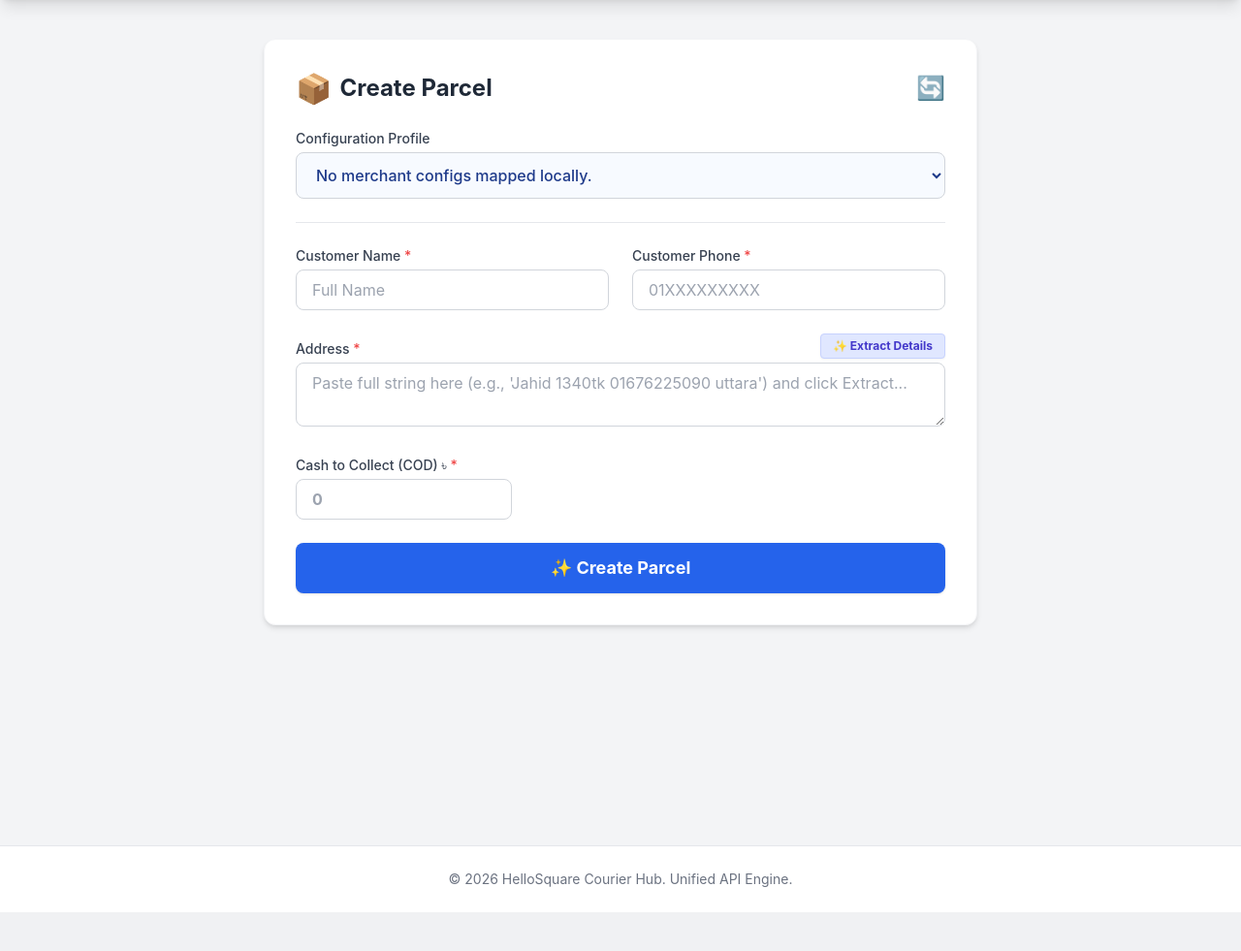
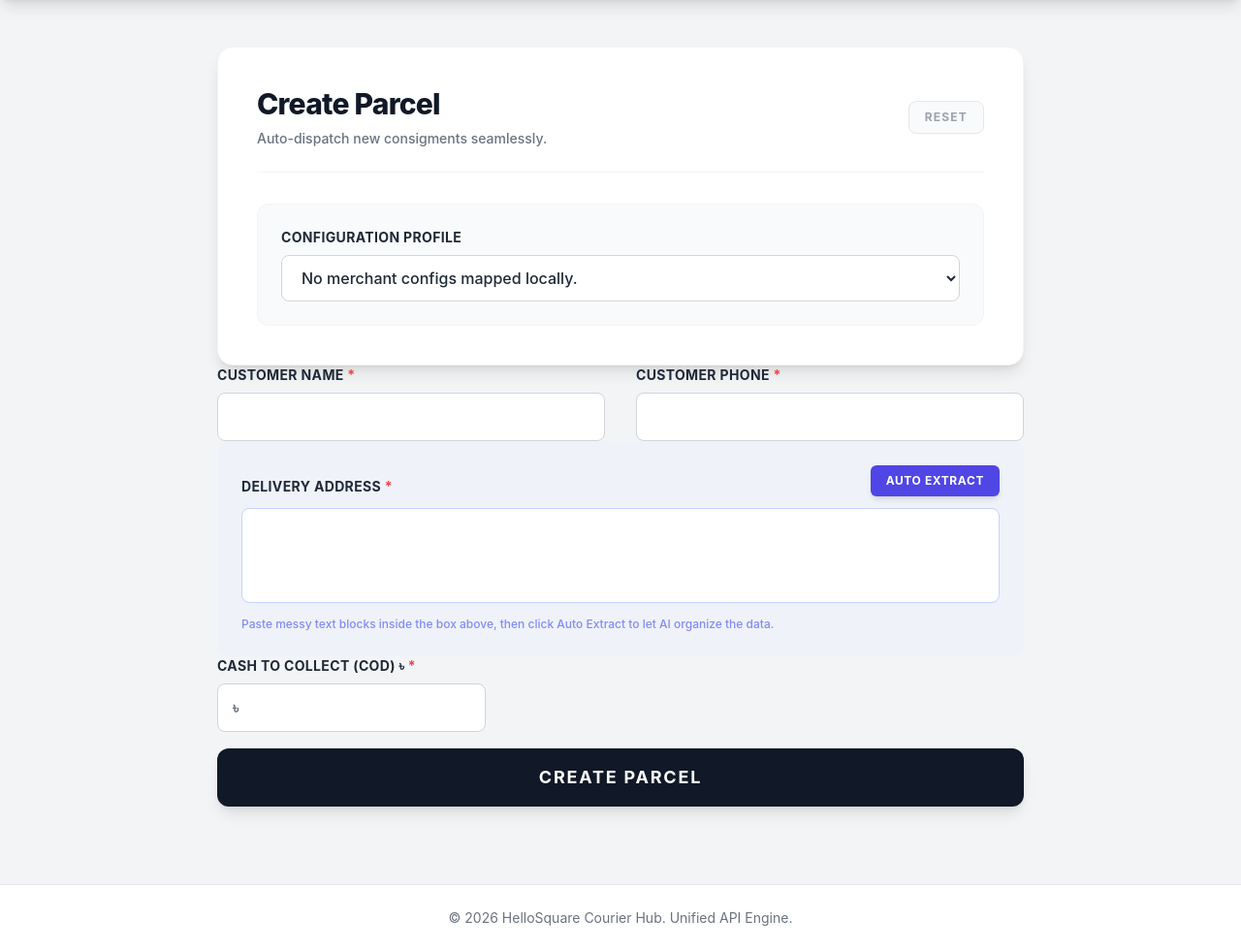
Before and after one commit to Jahid15/hscourierhub, a FastAPI app: template app/templates/parcel_entry.html in a window 1280 px wide. Shown: the part 64-1045 px from the top of the page at 97% size. Before the commit the page ends 1005 px from the top, so only its background shows below. Run offline with FastAPI, Linux system fonts and the light colour scheme; the template is opened without the code that fills it, so the values that code supplies are empty; some libraries are stand-ins or nearby versions.

Commit message:
feat(ui): strictly revert dynamic frontend city/zone resolving dropdowns per merchant requirement and radically overhaul css aesthetics by stripping emojis, normalizing placeholders, and leveraging crisp tailwind borders for a premium enterprise data-entry experience

```diff
--- a/app/static/js/parcel_entry.js
+++ b/app/static/js/parcel_entry.js
@@ -101,8 +101,6 @@ document.addEventListener('DOMContentLoaded', () => {
                     if (extracted.cod_amount) document.getElementById('cod_amount').value = extracted.cod_amount;
                     if (extracted.address) {
                         addressInput.value = extracted.address;
-                        // Fire auto-mapper silently
-                        triggerSilentAutoMap(extracted.address);
                     }
 
                 } else {
@@ -118,88 +116,6 @@ document.addEventListener('DOMContentLoaded', () => {
         });
     }
 
-    // Auto-Mapper Protocol
-    async function triggerSilentAutoMap(addressString) {
-        const courier = courierInput.value.toLowerCase();
-        if(courier !== 'carrybee') return;
-
-        try {
-            const resp = await fetch('/api/v1/locations/auto-map', {
-                method: 'POST',
-                headers: { 'Content-Type': 'application/json' },
-                body: JSON.stringify({ courier: courier, address: addressString })
-            });
-            const dat = await resp.json();
-            if(dat.success) {
-                // Ensure City dropdown matches output
-                const cSelect = document.getElementById('city_id');
-                if(cSelect && dat.city_id) {
-                    cSelect.value = dat.city_id;
-                    await handleCityChange(cSelect.value, courier);
-
-                    const zSelect = document.getElementById('zone_id');
-                    if(zSelect && dat.zone_id) {
-                        zSelect.value = dat.zone_id;
-                    }
-                }
-            }
-        } catch(e) { console.error("Auto mapper failed silently:", e); }
-    }
-
-    // Address Box manually typed trigger
-    if (addressInput) {
-        let addrTimeout;
-        addressInput.addEventListener('input', () => {
-            clearTimeout(addrTimeout);
-            addrTimeout = setTimeout(() => {
-                const text = addressInput.value.trim();
-                if (text.length > 5) triggerSilentAutoMap(text);
-            }, 1000);
-        });
-    }
-
-    // Location API Logic
-    async function loadCities(courierStr) {
-        const citySelect = document.getElementById('city_id');
-        const zoneSelect = document.getElementById('zone_id');
-        citySelect.innerHTML = '<option value="">Loading Cities...</option>';
-        citySelect.disabled = true;
-        zoneSelect.innerHTML = '<option value="">Select City First...</option>';
-        zoneSelect.disabled = true;
-
-        try {
-            const res = await fetch(`/api/v1/locations/cities?courier=${courierStr}`);
-            const data = await res.json();
-            if(data.length > 0) {
-                citySelect.innerHTML = '<option value="">-- Choose City --</option>';
-                data.forEach(c => {
-                    citySelect.innerHTML += `<option value="${c.id}">${c.name}</option>`;
-                });
-                citySelect.disabled = false;
-            }
-        } catch(e) {}
-    }
-
-    async function handleCityChange(cityId, courierStr) {
-        const zoneSelect = document.getElementById('zone_id');
-        zoneSelect.innerHTML = '<option value="">Loading Zones...</option>';
-        zoneSelect.disabled = true;
-
-        try {
-            const res = await fetch(`/api/v1/locations/zones?courier=${courierStr}&city_id=${cityId}`);
-            const data = await res.json();
-            zoneSelect.innerHTML = '<option value="">-- Choose Zone --</option>';
-            data.forEach(z => {
-                zoneSelect.innerHTML += `<option value="${z.id}">${z.name}</option>`;
-            });
-            zoneSelect.disabled = false;
-        } catch(e) {}
-    }
-
-    document.getElementById('city_id').addEventListener('change', (e) => {
-        handleCityChange(e.target.value, courierInput.value.toLowerCase());
-    });
-
     // Handle Dynamic Routing Selection Change
     namespaceSelect.addEventListener('change', async () => {
         const id = namespaceSelect.value;
@@ -208,22 +124,12 @@ document.addEventListener('DOMContentLoaded', () => {
         if(!seq) {
             courierInput.value = '';
             businessInput.value = '';
-            document.getElementById('locationGrid').classList.add('hidden');
             return;
         }
 
         const courier = seq.courier;
         courierInput.value = courier;
         businessInput.value = seq.business_name;
-
-        if (courier.toLowerCase() === 'carrybee') {
-            document.getElementById('locationGrid').classList.remove('hidden');
-            loadCities(courier.toLowerCase());
-        } else {
-            document.getElementById('locationGrid').classList.add('hidden');
-            document.getElementById('city_id').removeAttribute('required');
-            document.getElementById('zone_id').removeAttribute('required');
-        }
     });
 
     // Form Submit
--- a/app/templates/parcel_entry.html
+++ b/app/templates/parcel_entry.html
@@ -2,102 +2,94 @@
 {% block title %}{{ title }}{% endblock %}
 
 {% block content %}
-<div class="max-w-3xl mx-auto p-4 mt-6">
-    <div class="bg-white p-8 rounded-xl shadow-md border border-gray-100">
-        <h1 class="text-2xl font-bold text-gray-800 mb-6 flex items-center justify-between">
-            <span class="flex items-center"><span class="text-3xl mr-2">📦</span> Create Parcel</span>
-            <button type="button" class="text-gray-400 hover:text-gray-700 transition" title="Clear Form" onclick="document.getElementById('parcelForm').reset()">
-                <span>🔄</span>
+<div class="max-w-4xl mx-auto p-4 sm:p-6 lg:p-8 mt-4">
+    <div class="bg-white p-6 sm:p-10 rounded-2xl shadow-lg border border-gray-100">
+        <div class="flex items-center justify-between border-b border-gray-100 pb-6 mb-8">
+            <div>
+                <h1 class="text-2xl sm:text-3xl font-extrabold text-gray-900 tracking-tight">Create Parcel</h1>
+                <p class="text-sm text-gray-500 mt-2 font-medium">Auto-dispatch new consigments seamlessly.</p>
+            </div>
+            <button type="button" class="text-gray-400 hover:text-indigo-600 transition-colors uppercase text-xs font-bold tracking-widest bg-gray-50 px-4 py-2 rounded-lg border border-gray-200" title="Clear Form" onclick="document.getElementById('parcelForm').reset()">
+                Reset
             </button>
-        </h1>
+        </div>
 
-        <form id="parcelForm" class="space-y-6">
-            <div class="mb-6">
-                <label class="block text-sm font-medium text-gray-700 mb-1">Configuration Profile</label>
-                <select id="business_namespace" name="business_namespace" required class="w-full px-4 py-3 border border-gray-300 rounded-lg focus:ring-2 focus:ring-blue-500 outline-none bg-blue-50/50 cursor-pointer font-medium text-blue-900 border-blue-200">
+        <form id="parcelForm" class="space-y-8">
+            <div class="bg-gray-50 p-6 rounded-xl border border-gray-100">
+                <label class="block text-sm font-bold text-gray-800 mb-2 uppercase tracking-wide">Configuration Profile</label>
+                <select id="business_namespace" name="business_namespace" required class="w-full px-4 py-3 border border-gray-300 rounded-lg focus:ring-2 focus:ring-indigo-500 focus:border-indigo-500 outline-none bg-white font-medium text-gray-800 transition-shadow">
                     <option value="">Loading dynamic profiles...</option>
                 </select>
                 <input type="hidden" id="courier" name="courier" value="">
                 <input type="hidden" id="business" name="business" value="">
             </div>
 
-            <hr class="border-gray-200">
+            </div>
 
-            <div class="grid grid-cols-1 md:grid-cols-2 gap-6">
+            <div class="grid grid-cols-1 md:grid-cols-2 gap-8">
                 <div>
-                    <label class="block text-sm font-medium text-gray-700 mb-1">Customer Name <span class="text-red-500">*</span></label>
-                    <input type="text" id="recipient_name" name="recipient_name" required placeholder="Full Name"
-                        class="w-full px-4 py-2 border border-gray-300 rounded-lg focus:ring-2 focus:ring-blue-500 outline-none">
+                    <label class="block text-sm font-bold text-gray-800 mb-2 uppercase tracking-wide">Customer Name <span class="text-red-500">*</span></label>
+                    <input type="text" id="recipient_name" name="recipient_name" required
+                        class="w-full px-4 py-3 border border-gray-300 rounded-lg focus:ring-2 focus:ring-indigo-500 focus:border-indigo-500 outline-none bg-white text-gray-900 transition-shadow font-medium">
                 </div>
                 <div>
-                    <label class="block text-sm font-medium text-gray-700 mb-1">Customer Phone <span class="text-red-500">*</span></label>
-                    <input type="tel" id="recipient_phone" name="recipient_phone" required placeholder="01XXXXXXXXX"
-                        class="w-full px-4 py-2 border border-gray-300 rounded-lg focus:ring-2 focus:ring-blue-500 outline-none">
-                    <!-- Mini fraud check hook -->
+                    <label class="block text-sm font-bold text-gray-800 mb-2 uppercase tracking-wide">Customer Phone <span class="text-red-500">*</span></label>
+                    <input type="tel" id="recipient_phone" name="recipient_phone" required
+                        class="w-full px-4 py-3 border border-gray-300 rounded-lg focus:ring-2 focus:ring-indigo-500 focus:border-indigo-500 outline-none bg-white text-gray-900 transition-shadow font-medium">
                     <p id="miniFraudResult" class="text-xs mt-1 text-gray-500 hidden cursor-pointer hover:underline"></p>
                 </div>
             </div>
 
-            <div>
-                <div class="flex justify-between items-end mb-1">
-                    <label class="block text-sm font-medium text-gray-700">Address <span class="text-red-500">*</span></label>
-                    <button type="button" id="aiExtractBtn" class="bg-indigo-100 hover:bg-indigo-200 text-indigo-700 font-bold text-xs px-3 py-1 rounded border border-indigo-200 transition-colors flex items-center shadow-sm">
-                        <span>✨ Extract Details</span>
-                        <div id="aiExtractLoader" class="hidden spinner ml-2" style="width: 12px; height: 12px; border-color: rgba(67, 56, 202, 0.3); border-top-color: #4338ca;"></div>
+            <div class="bg-indigo-50/50 p-6 rounded-xl border border-indigo-50">
+                <div class="flex justify-between items-end mb-3">
+                    <label class="block text-sm font-bold text-gray-800 uppercase tracking-wide">Delivery Address <span class="text-red-500">*</span></label>
+                    <button type="button" id="aiExtractBtn" class="bg-indigo-600 hover:bg-indigo-700 text-white font-bold text-xs uppercase tracking-wider px-4 py-2 rounded-md transition-colors flex items-center shadow-md">
+                        <span>Auto Extract</span>
+                        <div id="aiExtractLoader" class="hidden spinner ml-2" style="width: 12px; height: 12px; border-color: rgba(255, 255, 255, 0.3); border-top-color: #fff;"></div>
                     </button>
                 </div>
-                <textarea id="recipient_address" name="recipient_address" required rows="2" placeholder="Paste full string here (e.g., 'Jahid 1340tk 01676225090 uttara') and click Extract..."
-                    class="w-full px-4 py-2 border border-gray-300 rounded-lg focus:ring-2 focus:ring-blue-500 outline-none"></textarea>
+                <textarea id="recipient_address" name="recipient_address" required rows="3"
+                    class="w-full px-4 py-3 border border-indigo-200 rounded-lg focus:ring-2 focus:ring-indigo-500 focus:border-indigo-500 outline-none text-gray-900 transition-shadow resize-none"></textarea>
+                <p class="text-xs text-indigo-400 mt-2 font-medium">Paste messy text blocks inside the box above, then click Auto Extract to let AI organize the data.</p>
             </div>
 
-            <!-- Dynamic Physical Location Nodes -->
-            <div id="locationGrid" class="grid grid-cols-1 md:grid-cols-2 gap-6 hidden">
-                <div class="relative">
-                    <label class="block text-sm font-medium text-gray-700 mb-1">Destination City <span class="text-red-500">*</span></label>
-                    <select id="city_id" name="city_id" required class="w-full px-4 py-2 border border-gray-300 rounded-lg focus:ring-2 focus:ring-indigo-500 outline-none text-gray-800 disabled:bg-gray-100 disabled:text-gray-400 transition-colors">
-                        <option value="">Awaiting Courier Logic...</option>
-                    </select>
-                </div>
-                <div class="relative">
-                    <label class="block text-sm font-medium text-gray-700 mb-1">Destination Zone <span class="text-red-500">*</span></label>
-                    <select id="zone_id" name="zone_id" required class="w-full px-4 py-2 border border-gray-300 rounded-lg focus:ring-2 focus:ring-indigo-500 outline-none text-gray-800 disabled:bg-gray-100 disabled:text-gray-400 transition-colors">
-                        <option value="">Select City First...</option>
-                    </select>
+            <div>
+                <label class="block text-sm font-bold text-gray-800 mb-2 uppercase tracking-wide">Cash to Collect (COD) ৳ <span class="text-red-500">*</span></label>
+                <div class="relative w-full md:w-1/3">
+                    <div class="absolute inset-y-0 left-0 pl-4 flex items-center pointer-events-none">
+                        <span class="text-gray-500 font-bold">৳</span>
+                    </div>
+                    <input type="number" id="cod_amount" name="cod_amount" required min="0"
+                        class="w-full pl-8 pr-4 py-3 border border-gray-300 rounded-lg focus:ring-2 focus:ring-indigo-500 focus:border-indigo-500 outline-none font-bold text-gray-900 transition-shadow">
                 </div>
             </div>
 
-            <div>
-                <label class="block text-sm font-medium text-gray-700 mb-1">Cash to Collect (COD) ৳ <span class="text-red-500">*</span></label>
-                <input type="number" id="cod_amount" name="cod_amount" required min="0" placeholder="0"
-                    class="w-full md:w-1/3 px-4 py-2 border border-gray-300 rounded-lg focus:ring-2 focus:ring-blue-500 outline-none font-bold text-gray-800">
+            <div class="pt-4 border-t border-gray-100">
+                <button type="submit" id="submitBtn"
+                    class="w-full bg-gray-900 hover:bg-black text-white px-6 py-4 rounded-xl font-bold text-lg uppercase tracking-widest transition-all flex justify-center items-center shadow-lg hover:shadow-xl">
+                    <span>Create Parcel</span>
+                    <div id="submitLoader" class="hidden spinner self ml-3"></div>
+                </button>
             </div>
-
-            <button type="submit" id="submitBtn"
-                class="w-full bg-blue-600 hover:bg-blue-700 text-white px-6 py-3 rounded-lg font-bold text-lg transition flex justify-center items-center shadow">
-                <span>✨ Create Parcel</span>
-                <div id="submitLoader" class="hidden spinner self ml-2"></div>
-            </button>
         </form>
 
-        <div id="resultArea" class="hidden mt-6">
-            <div id="successBox" class="bg-green-50 border border-green-200 text-green-800 p-4 rounded-lg hidden">
+        <div id="resultArea" class="hidden mt-8">
+            <div id="successBox" class="bg-green-50 border border-green-200 text-green-900 p-6 rounded-xl hidden">
                 <div class="flex items-start">
-                    <span class="text-2xl mr-3">✅</span>
                     <div>
-                        <h3 class="font-bold text-lg mb-1">Parcel Created Successfully!</h3>
-                        <p class="mb-1"><strong>Merchant ID:</strong> <span id="resMerchantId"></span></p>
-                        <p class="mb-1"><strong>Consignment:</strong> <span id="resConsignment"></span></p>
-                        <p id="resDeliveryFee" class="text-sm text-green-700 font-medium"></p>
+                        <h3 class="font-extrabold text-xl mb-3 tracking-tight">Parcel Successfully Dispatched</h3>
+                        <p class="mb-2 text-sm"><strong>Merchant ID:</strong> <span class="font-mono bg-white px-2 py-1 rounded shadow-sm border border-green-100 ml-2" id="resMerchantId"></span></p>
+                        <p class="mb-2 text-sm"><strong>Consignment:</strong> <span class="font-mono bg-white px-2 py-1 rounded shadow-sm border border-green-100 ml-2" id="resConsignment"></span></p>
+                        <p id="resDeliveryFee" class="text-sm font-bold mt-3"></p>
                     </div>
                 </div>
             </div>
 
-            <div id="errorBox" class="bg-red-50 border border-red-200 text-red-800 p-4 rounded-lg hidden">
+            <div id="errorBox" class="bg-red-50 border border-red-200 text-red-900 p-6 rounded-xl hidden">
                 <div class="flex items-start">
-                    <span class="text-2xl mr-3">❌</span>
                     <div>
-                        <h3 class="font-bold mb-1">Error Creating Parcel</h3>
-                        <p id="errMsg" class="text-sm text-red-700"></p>
+                        <h3 class="font-extrabold text-xl mb-2 tracking-tight">Error Creating Parcel</h3>
+                        <p id="errMsg" class="text-sm font-medium"></p>
                     </div>
                 </div>
             </div>
```
